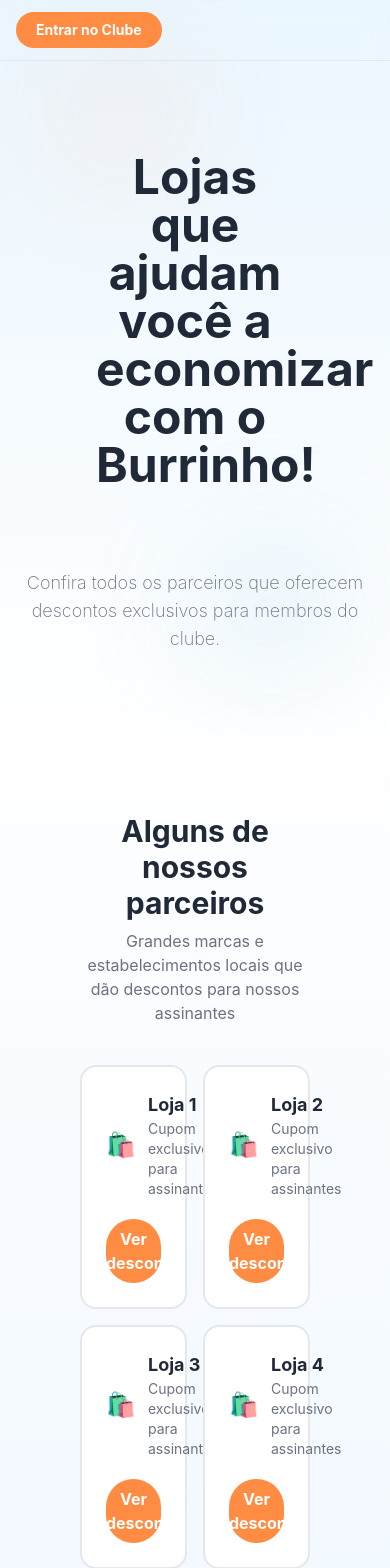
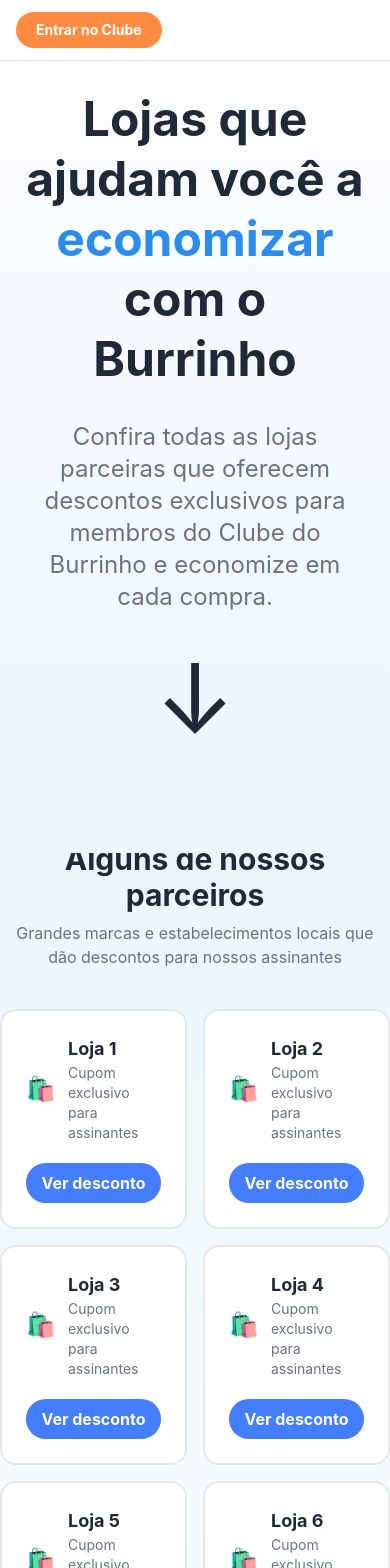
Before and after one commit to nicolesilva2037/cupom-burrinho, a React (Vite) app: page /lojas in a window 390 px wide. Shown: the top 1568 px of the page. Built offline with nearby package versions, Linux system fonts and the light colour scheme.

Commit message:
adicionando estilos css na página stores

```diff
--- a/src/App.jsx
+++ b/src/App.jsx
@@ -4,7 +4,7 @@ import Stores from "./Pages/Stores";
 import Login from "./Pages/Login";
 import Cadastro from "./Pages/Cadastro";
 import Perfil from "./Pages/Perfil";
-
+import HowCouponWorks from "./Pages/HowCouponWorks";
 import { Routes, Route } from "react-router-dom";
 
 export default function App() {
@@ -18,6 +18,7 @@ export default function App() {
           <Route path="/Login" element={<Login />} />
           <Route path="/Cadastro" element={<Cadastro />} />
           <Route path="/Perfil" element={<Perfil />} />
+          <Route path="/como-funciona" element={<HowCouponWorks />} />
         </Routes>
       </main>
     </div>
--- /dev/null
+++ b/src/Pages/HowCouponWorks.jsx
@@ -0,0 +1,28 @@
+import Footer from "../components/Footer/Footer";
+import Navbar from "../components/Navbar/Navbar";
+
+export default function HowCouponWorks() {
+  return (
+    <main className="min-h-screen bg-linear-to-b from-[#fefeff] to-[#eaf5ff]">
+      <Navbar />
+      <section className="max-w-6xl mx-auto px-6 py-24">
+        <div className="text-center">
+          <h1 className="text-5xl md:text-6xl font-display font-bold mt-8">
+            Como funcionam os
+            <span> cupons do Burrinho?</span>
+          </h1>
+
+          <p className="max-w-3xl mx-auto mt-6 text-lg text-gray-400 leading-8">
+            Descubra como acessar seus cupons exclusivos, copiar os códigos e
+            economizar nas suas compras em poucos minutos.
+          </p>
+
+          <button className="mt-10 bg-blue-burrinho-deep hover:bg-blue-burrinho-deep duration-300 text-white px-8 py-4 rounded-xl font-semibold">
+            Quero começar a economizar
+          </button>
+        </div>
+      </section>
+      <Footer />
+    </main>
+  );
+}
--- a/src/Pages/Stores.jsx
+++ b/src/Pages/Stores.jsx
@@ -9,7 +9,7 @@ export default function Store() {
     <>
       <Navbar />
       <StoreHero />
-      <section className="w-12/12 p-20 bg-linear-to-b from-[#fefeff] to-[#eaf5ff]">
+      <section className="w-12/12 -mt-3 bg-linear-to-b from-[#eaf5ff] to-[#fefeff]">
         <div className="text-center mb-10">
           <h2 className="text-3xl md:text-4xl font-display font-bold ">
             Alguns de nossos parceiros
--- a/src/components/Stores/StoreCard.jsx
+++ b/src/components/Stores/StoreCard.jsx
@@ -3,37 +3,83 @@ export default function StoreCard({ store }) {
     <div>
       <div
         className="
+    group relative
     bg-card
-      border-2
-      border-border
+    border-2 border-border
     rounded-2xl
     p-6
+    transition-all duration-300 ease-out
     hover:border-blue-burrinho
-      hover:scale-105
-      transition-all
+    hover:shadow-[0_20px_60px_-20px_rgba(0,0,0,0.25)]
+    hover:-translate-y-2
   "
       >
-        <div className="flex items-center gap-3">
-          <span className="text-2xl">🛍️</span>
+        <div
+          className="
+      absolute inset-0 rounded-2xl
+      opacity-0 group-hover:opacity-100
+      transition-opacity duration-500
+      pointer-events-none
+    "
+        />
+
+        <div className="flex items-center gap-3 relative z-10">
+          <span
+            className="
+        text-2xl
+        transition-transform duration-300
+        group-hover:scale-110
+        group-hover:rotate-6
+      "
+          >
+            🛍️
+          </span>
+
           <div>
-            <h3 className="font-display font-bold text-lg">{store}</h3>
+            <h3
+              className="
+          font-display font-bold text-lg
+          transition-colors duration-300
+          group-hover:text-blue-burrinho
+        "
+            >
+              {store}
+            </h3>
+
             <p className="text-sm text-muted-foreground">
               Cupom exclusivo para assinantes
             </p>
           </div>
         </div>
+
         <button
           className="
-        mt-5
-        w-full
+      mt-5 w-full
       rounded-full
-        bg-primary
-        py-2
-        font-bold
+      bg-blue-600
+      py-2 font-bold
       text-primary-foreground
+
+      transition-all duration-300 ease-out
+      hover:scale-[1.03]
+      hover:shadow-lg
+      active:scale-95
+
+      relative overflow-hidden
+      group/btn
     "
         >
-          Ver desconto
+          <span
+            className="
+        absolute inset-0
+        bg-white/20
+        translate-x-[-full]
+        group-hover/btn:translate-x-[full]
+        transition-transform duration-700
+      "
+          />
+
+          <span className="relative z-10">Ver desconto</span>
         </button>
       </div>
     </div>
--- a/src/components/Stores/StoreHero.jsx
+++ b/src/components/Stores/StoreHero.jsx
@@ -1,72 +1,56 @@
 export default function StoreHero() {
   return (
-    <section className="relative overflow-hidden bg-gradient-sky py-20 -mt-17">
-      <div className="absolute inset-0 opacity-40 pointer-events-none">
-        <div
-          className="
-absolute
-top-10
-left-10
-w-40
-h-40
-rounded-full
-blur-3xl
-"
-          style={{
-            background:
-              "color-mix(in oklch, oklch(0.72 0.18 45) 20%, transparent)",
-          }}
-        ></div>
-        <div
-          className="
-absolute
-bottom-10
-right-10
-w-40
-h-40
-rounded-full
-blur-3xl
-"
-          style={{
-            background:
-              "color-mix(in oklch, oklch(0.72 0.11 235) 30%, transparent)",
-          }}
-        ></div>
-      </div>
-      <div
-        className="
-relative
-max-w-6xl
-mx-auto
-px-4
-text-center
-"
-      >
+    <section className="relative overflow-hidden bg-linear-to-b from-[#fefeff] to-[#eaf5ff]  py-24 -mt-17">
+      <div className="absolute inset-0 pointer-events-none overflow-hidden"></div>
+
+      <div className="relative max-w-6xl mx-auto px-6 text-center">
         <h1
           className="
+            text-5xl
+            md:text-7xl
+            font-display
+            font-bold
+            leading-tight
+            animate-[fadeIn_.7s_ease]
+          "
+        >
+          Lojas que ajudam você a{" "}
+          <span className="text-blue-burrinho">economizar</span>
+          <br />
+          com o Burrinho
+        </h1>
 
-text-5xl
-md:text-6xl
-font-display
-font-bold
-m-20
-"
-        >
-          Lojas que ajudam você a economizar com o Burrinho!
-        </h1>
         <p
           className="
-mt-5
-text-lg
-text-muted-foreground
-max-w-2xl
-mx-auto
-font-extralight
-"
+            mt-8
+            text-2xl
+            text-muted-foreground
+            max-w-2xl
+            mx-auto
+            leading-8
+            animate-[fadeIn_.9s_ease]
+          "
         >
-          Confira todos os parceiros que oferecem descontos exclusivos para
-          membros do clube.
+          Confira todas as lojas parceiras que oferecem descontos exclusivos
+          para membros do Clube do Burrinho e economize em cada compra.
         </p>
+
+        <div className="mt-16 flex justify-center">
+          <div
+            className="
+              w-20
+              h-20
+              rounded-full
+              flex
+              items-center
+              justify-center
+              animate-bounce
+              text-8xl
+            "
+          >
+            ↓
+          </div>
+        </div>
       </div>
     </section>
   );
--- a/src/data/menuItems.json
+++ b/src/data/menuItems.json
@@ -5,13 +5,13 @@
     "customClass": "hover:text-primary transition-colors"
   },
   {
-  "label": "Lojas",
-  "url": "/lojas",
-  "customClass": "hover:text-primary transition-colors"
+    "label": "Lojas",
+    "url": "/lojas",
+    "customClass": "hover:text-primary transition-colors"
   },
   {
     "label": "Como funciona",
-    "url": "#como",
+    "url": "/como-funciona",
     "customClass": "hover:text-primary transition-colors"
   },
   {
```
Lines whose indentation alone changed are shown as unchanged.
